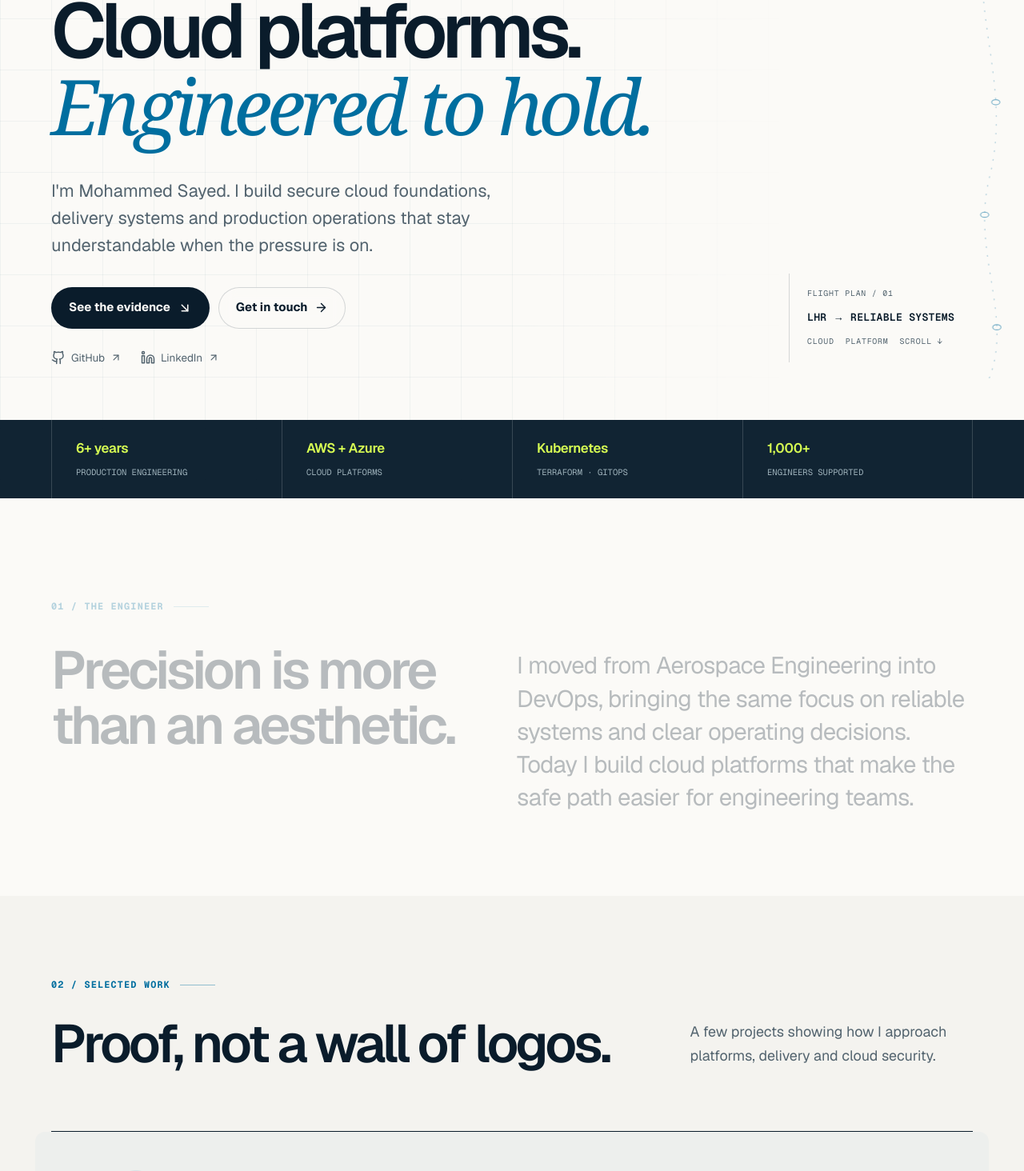
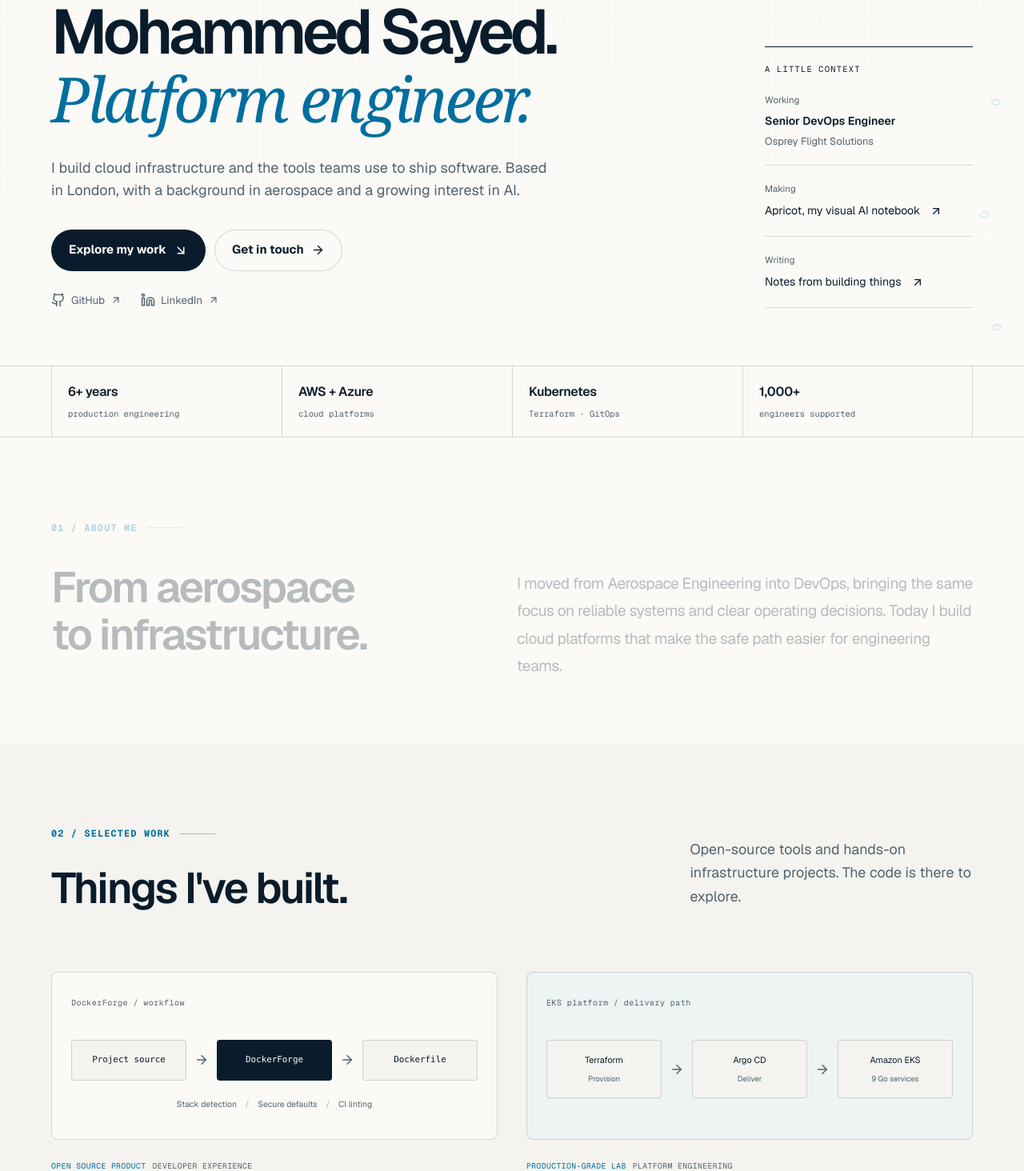
Before and after one commit to Mo-ASayed/MohammedSayed, a Next.js app: page / in a window 1280 px wide. Shown: the part 177-1641 px from the top of the page at 80% size. Built offline with nearby package versions, Linux system fonts and the light colour scheme.

Commit message:
Make the portfolio personal with clear identity and visual project stories

```diff
--- a/src/app/globals.css
+++ b/src/app/globals.css
@@ -425,3 +425,88 @@
 .theme-toggle { transition: background .2s ease, border-color .2s ease; }
 .theme-toggle:hover { background: color-mix(in srgb, var(--blue) 10%, var(--surface)); }
 html[data-theme="dark"] .button-primary:hover { color: #071b2a; }
+
+/* Personal editorial layout: identity first, then inspectable work. */
+.portfolio-home { --max: 1320px; }
+.portfolio-home .hero, .portfolio-home .hero-stage { min-height: auto; }
+.portfolio-home .hero::before { display: none; }
+.portfolio-home .hero-grid { opacity: .18; mask-image: linear-gradient(180deg, #000, transparent); }
+.portfolio-home .hero-shell { display: grid; grid-template-columns: minmax(0, 1fr) 260px; align-items: end; gap: 56px; padding-block: clamp(130px, 16vh, 180px) 72px; }
+.portfolio-home .hero h1 { font-size: clamp(3.5rem, 6.1vw, 6rem); letter-spacing: -.065em; line-height: 1.06; }
+.portfolio-home .hero h1 em { letter-spacing: -.045em; }
+.portfolio-home .hero-summary { font-size: 1.13rem; max-width: 53ch; margin-top: 28px; }
+.portfolio-home .kicker { font-size: .67rem; letter-spacing: .045em; }
+.profile-now { border-top: 1px solid var(--ink); padding-top: 16px; font-size: .88rem; }
+.now-label { font: .65rem var(--font-geist-mono), monospace; text-transform: uppercase; letter-spacing: .12em; }
+.profile-now > div { border-bottom: 1px solid var(--line); padding: 20px 0; }
+.profile-now div > span { display: block; color: var(--muted); font-size: .72rem; margin-bottom: 8px; }
+.profile-now strong { font-weight: 550; }
+.profile-now p { color: var(--muted); margin: 5px 0 0; font-size: .8rem; }
+.profile-now a { display: flex; align-items: center; gap: 12px; line-height: 1.6; }
+.profile-now a svg { flex-shrink: 0; }
+.profile-now a:hover { color: var(--blue); }
+.portfolio-home .signal-strip { background: var(--surface); color: var(--ink); border-block: 1px solid var(--line); }
+.portfolio-home .signal-item { border-color: var(--line); min-height: 88px; padding: 20px; }
+.portfolio-home .signal-item strong { color: var(--ink); font-size: 1rem; }
+.portfolio-home .signal-item span { color: var(--muted); text-transform: none; }
+.portfolio-home .section h2, .portfolio-home .contact h2 { font-size: clamp(2.4rem, 4.2vw, 4rem); line-height: 1.1; letter-spacing: -.045em; }
+.portfolio-home .story { padding-block: 80px; }
+.portfolio-home .story-lead { font-size: 1.2rem; line-height: 1.8; }
+.portfolio-home .flight-path { opacity: .35; }
+.portfolio-home .project-list { display: grid; grid-template-columns: repeat(2,minmax(0,1fr)); gap: 44px 36px; border: 0; }
+.portfolio-home .project { display: flex; flex-direction: column; margin: 0; padding: 0 0 26px; gap: 0; border-radius: 0; background: transparent; border-bottom: 1px solid var(--line); }
+.portfolio-home .project:hover { background: transparent; border-color: var(--line); }
+.portfolio-home .project-index, .portfolio-home .project-icon { display: none; }
+.portfolio-home .project-body { width: 100%; }
+.portfolio-home .project h3 { font-size: clamp(1.5rem, 2.4vw, 2.15rem); line-height: 1.18; margin-block: 14px; }
+.portfolio-home .project-body > p { font-size: .96rem; line-height: 1.75; }
+.portfolio-home .project-meta { font-size: .61rem; gap: 8px; }
+.portfolio-home .project-proof { border: 0; padding: 0; color: var(--muted); font-size: .8rem; }
+.portfolio-home .project-tags { margin-top: 16px; }
+.portfolio-home .project-links { display: flex; gap: 24px; margin-top: auto; padding-top: 18px; }
+.project-preview { border: 1px solid var(--line); background: var(--surface); border-radius: 8px; min-height: 210px; padding: 24px; margin-bottom: 26px; }
+.preview-caption { color: var(--muted); font: .63rem var(--font-geist-mono), monospace; letter-spacing: .04em; }
+.forge-preview, .platform-preview { display: grid; grid-template-columns: 1fr auto 1fr auto 1fr; align-items: center; gap: 10px; margin-top: 36px; }
+.forge-preview code, .platform-preview > div { border: 1px solid var(--line); border-radius: 4px; padding: 16px 8px; text-align: center; font-size: .68rem; background: var(--bg); }
+.forge-preview code:nth-of-type(2) { background: var(--ink); color: var(--surface); }
+.forge-preview p { grid-column: 1 / -1; font-size: .65rem; color: var(--muted); text-align: center; margin: 12px 0 0; }
+.forge-preview p span { margin-inline: 8px; opacity: .5; }
+.platform-preview small { display: block; color: var(--muted); font-size: .6rem; margin-top: 8px; }
+.preview-1 { background: color-mix(in srgb, var(--blue) 5%, var(--surface)); }
+.project-preview svg { color: var(--muted); }
+.portfolio-home .apricot-feature-inner { grid-template-columns: .85fr 1.15fr; gap: 60px; }
+.portfolio-home .apricot-feature h2 { font-size: 4.7rem; }
+.apricot-preview { display: block; min-width: 0; border: 1px solid var(--apricot-rule); border-radius: 8px; overflow: hidden; box-shadow: 0 16px 38px #3826160c; background: #f6f1e7; color: #513923; }
+.preview-browser { display: flex; gap: 5px; align-items: center; padding: 14px; border-bottom: 1px solid #d1bfa7; }
+.preview-browser > span { width: 6px; height: 6px; background: #c9b89e; border-radius: 50%; }
+.preview-browser small { margin-left: 10px; font: .62rem var(--font-geist-mono), monospace; }
+.apricot-preview img { display: block; width: 100%; height: auto; }
+.preview-link { display: flex; justify-content: space-between; align-items: center; gap: 12px; padding: 16px; border-top: 1px solid #d1bfa7; font-size: .75rem; }
+.apricot-preview:hover .preview-link { text-decoration: underline; text-underline-offset: 4px; }
+.experience-more { font-size: .88rem; margin-top: 16px; color: var(--muted); }
+.experience-more summary { cursor: pointer; color: var(--ink); padding-block: 8px; text-underline-offset: 4px; }
+.experience-more summary:hover { text-decoration: underline; }
+.experience-more summary:focus-visible { outline: 2px solid var(--blue); outline-offset: 4px; }
+.experience-more ul { padding-left: 18px; line-height: 1.8; }
+.experience-more li + li { margin-top: 12px; }
+@media (max-width: 1000px) {
+  .portfolio-home .hero-shell { grid-template-columns: minmax(0,1fr); gap: 38px; }
+  .profile-now { display: grid; grid-template-columns: repeat(3,minmax(0,1fr)); gap: 20px; }
+  .now-label { grid-column: 1 / -1; }
+  .profile-now > div { padding: 0 0 16px; }
+  .project-preview { padding: 16px; }
+  .forge-preview, .platform-preview { gap: 5px; }
+  .portfolio-home .apricot-feature-inner { gap: 32px; }
+}
+@media (max-width: 700px) {
+  .portfolio-home .hero-shell { padding-top: 118px; padding-bottom: 40px; }
+  .portfolio-home .hero h1 { font-size: clamp(2.65rem, 9vw, 4rem); }
+  .portfolio-home .hero-summary { font-size: 1rem; }
+  .profile-now { grid-template-columns: 1fr; gap: 14px; }
+  .profile-now > div { display: grid; grid-template-columns: 70px minmax(0,1fr); column-gap: 12px; align-items: baseline; }
+  .profile-now p { grid-column: 2; }
+  .portfolio-home .project-list, .portfolio-home .apricot-feature-inner { grid-template-columns: 1fr; }
+  .portfolio-home .story { padding-block: 60px; }
+  .portfolio-home .signal-item { padding: 16px 12px; }
+  .project-preview { min-height: 190px; }
+}
--- a/src/app/page.tsx
+++ b/src/app/page.tsx
@@ -27,13 +27,13 @@
           <div className="hero-shell">
             <div className="hero-copy">
               <p className="kicker"><span /> Senior DevOps &amp; Platform Engineer · London</p>
-              <h1 id="hero-title">Cloud platforms.<br /><em>Engineered to hold.</em></h1>
+              <h1 id="hero-title">Mohammed Sayed.<br /><em>Platform engineer.</em></h1>
               <p className="hero-summary">
-                I&apos;m Mohammed Sayed. I build secure cloud foundations, delivery systems and
-                production operations that stay understandable when the pressure is on.
+                I build cloud infrastructure and the tools teams use to ship software.
+                Based in London, with a background in aerospace and a growing interest in AI.
               </p>
               <div className="hero-actions">
-                <a className="button button-primary" href="#work">See the evidence <ArrowDownRight size={18} /></a>
+                <a className="button button-primary" href="#work">Explore my work <ArrowDownRight size={18} /></a>
                 <a className="button button-ghost" href="#contact">Get in touch <ArrowRight size={17} /></a>
               </div>
               <div className="hero-links" aria-label="Professional profiles">
@@ -42,11 +42,12 @@
               </div>
             </div>
 
-            <div className="hero-flight-status" aria-hidden="true">
-              <span>Flight plan / 01</span>
-              <strong>LHR → RELIABLE SYSTEMS</strong>
-              <div><span>Cloud</span><span>Platform</span><span>Scroll ↓</span></div>
-            </div>
+            <aside className="profile-now" aria-label="What I am working on">
+              <span className="now-label">A little context</span>
+              <div><span>Working</span><strong>Senior DevOps Engineer</strong><p>Osprey Flight Solutions</p></div>
+              <div><span>Making</span><a href="/apricot">Apricot, my visual AI notebook <ArrowUpRight size={16} /></a></div>
+              <div><span>Writing</span><a href={profile.medium} target="_blank" rel="noreferrer">Notes from building things <ArrowUpRight size={16} /></a></div>
+            </aside>
 
           </div>
 
@@ -66,8 +67,8 @@
       <section className="story section" id="about">
         <div className="section-shell story-grid">
           <div>
-            <p className="section-label">01 / The engineer</p>
-            <h2>Precision is more than an aesthetic.</h2>
+            <p className="section-label">01 / About me</p>
+            <h2>From aerospace to infrastructure.</h2>
           </div>
           <div className="story-copy">
             <p className="story-lead">
@@ -84,9 +85,9 @@
           <div className="section-intro">
             <div>
               <p className="section-label">02 / Selected work</p>
-              <h2>Proof, not a wall of logos.</h2>
+              <h2>Things I&apos;ve built.</h2>
             </div>
-            <p>A few projects showing how I approach platforms, delivery and cloud security.</p>
+            <p>Open-source tools and hands-on infrastructure projects. The code is there to explore.</p>
           </div>
 
           <div className="project-list">
@@ -97,6 +98,10 @@
                   <div className="project-index">0{index + 1}</div>
                   <div className="project-icon"><Icon size={28} strokeWidth={1.6} aria-hidden="true" /></div>
                   <div className="project-body">
+                    {index < 2 && <div className={`project-preview preview-${index}`}>
+                      <span className="preview-caption">{index === 0 ? "DockerForge / workflow" : "EKS platform / delivery path"}</span>
+                      {index === 0 ? <div className="forge-preview"><code>Project source</code><ArrowRight size={18} aria-hidden="true" /><code>DockerForge</code><ArrowRight size={18} aria-hidden="true" /><code>Dockerfile</code><p>Stack detection <span>/</span> Secure defaults <span>/</span> CI linting</p></div> : <div className="platform-preview"><div><span>Terraform</span><small>Provision</small></div><ArrowRight size={18} aria-hidden="true" /><div><span>Argo CD</span><small>Deliver</small></div><ArrowRight size={18} aria-hidden="true" /><div><span>Amazon EKS</span><small>9 Go services</small></div></div>}
+                    </div>}
                     <div className="project-meta"><span>{project.status}</span><span>{project.scope}</span></div>
                     <h3>{project.title}</h3>
                     <p>{project.description}</p>
@@ -125,18 +130,17 @@
           <div>
             <p className="section-label">Side project / Learning in public</p>
             <h2 id="apricot-title">Apricot</h2>
-            <span className="apricot-edition">My little AI playground</span>
+            <span className="apricot-edition">Learning by moving things.</span>
             <p className="apricot-description">I learn best when I can see what changes. Apricot is where I explore
               models, language and retrieval through small visual experiments.</p>
             <a className="button apricot-link" href="/apricot"><span>Have a look around</span><ArrowRight size={17} aria-hidden="true" /></a>
             <p className="apricot-detail">A work in progress, with notes along the way.</p>
           </div>
-          <ul aria-label="Workshop topics">
-            <li>Data and model fundamentals</li>
-            <li>Evaluation and common mistakes</li>
-            <li>Retrieval and language models</li>
-            <li>Running models in production</li>
-          </ul>
+          <a className="apricot-preview" href="/apricot#rag" aria-label="Open the interactive RAG map in Apricot">
+            <div className="preview-browser"><span /><span /><span /><small>Inside Apricot / the retrieval map</small></div>
+            <img src="/images/apricot-map.webp" width="1000" height="760" loading="lazy" alt="Apricot's retrieval map with draggable passages, a question marker and a search radius." />
+            <span className="preview-link">Move a question. Watch the evidence change. <ArrowUpRight size={18} /></span>
+          </a>
         </div>
       </section>
 
@@ -144,9 +148,9 @@
         <div className="section-shell experience-grid">
           <div className="experience-heading">
             <p className="section-label">03 / Experience</p>
-            <h2>Built in production.<br />Shared in public.</h2>
+            <h2>Where I&apos;ve worked.</h2>
             <p>Six years across cloud platforms, delivery engineering and technical education.</p>
-            <a className="inline-link" href="#contact">Ask for the full detail <ArrowRight size={16} /></a>
+            <a className="inline-link" href="#contact">Talk about my experience <ArrowRight size={16} /></a>
           </div>
           <div className="experience-list">
             {experience.map((item, index) => (
@@ -156,6 +160,7 @@
                   <h3>{item.role}</h3>
                   <p>{item.company}</p>
                   <p className="experience-outcome">{item.points[0]}</p>
+                  <details className="experience-more"><summary>More about this role</summary><ul>{item.points.slice(1).map(point => <li key={point}>{point}</li>)}</ul></details>
                   <div className="experience-tools" aria-label={`Tools used at ${item.company}`}>
                     {item.tools.map((tool) => <span key={tool}>{tool}</span>)}
                   </div>
@@ -169,10 +174,10 @@
 
       <section className="contact" id="contact">
         <div className="section-shell contact-grid">
-          <div><p className="section-label">04 / Contact</p><h2>Let&apos;s build something<br /><em>that holds.</em></h2></div>
+          <div><p className="section-label">04 / Contact</p><h2>Have something<br /><em>in mind?</em></h2></div>
           <div className="contact-copy">
             <p>
-              Feel free to reach out on LinkedIn, GitHub or through my tech blog.
+              For engineering roles, project questions or a conversation about something here, send me a note.
             </p>
             <ContactForm />
             <div>
--- a/tests/site-polish.mjs
+++ b/tests/site-polish.mjs
@@ -15,6 +15,18 @@
     await page.setViewportSize({ width, height: 844 });
     await page.goto(base);
     await page.evaluate(() => document.fonts.ready);
+    assert.ok(await page.evaluate(() => document.documentElement.scrollWidth <= innerWidth), `Homepage overflow at ${width}`);
+    assert.match(await page.locator('h1').innerText(), /Mohammed Sayed/);
+    const preview = page.locator('.apricot-preview img');
+    await preview.scrollIntoViewIfNeeded();
+    await preview.evaluate(img => img.decode());
+    assert.ok(await preview.evaluate(img => img.naturalWidth > 0), 'Apricot preview failed to load');
+    const roleDetails = page.locator('.experience-more').first();
+    await roleDetails.locator('summary').focus();
+    await page.keyboard.press('Enter');
+    assert.equal(await roleDetails.getAttribute('open'), '');
+    assert.ok(await roleDetails.locator('li').first().isVisible());
+    await page.goto(base);
     const links = await page.locator('.hero-links').boundingBox();
     const strip = await page.locator('.signal-strip').boundingBox();
     assert.ok(links.y + links.height <= strip.y, `Hero actions overlap stats at ${width}`);
@@ -63,7 +75,7 @@
   await page.goto(base);
   await page.screenshot({ path: 'test-results/polish-mobile.png', fullPage: true });
   assert.deepEqual(errors, []);
-  console.log('PASS: hero geometry, tablet clipping, mobile menu, project routes, blocked storage, sidebar access and keyboard focus.');
+  console.log('PASS: identity, preview image, keyboard role disclosures, hero geometry, responsive layouts, mobile menu, project routes, themes, blocked storage and keyboard focus.');
 } finally {
   await browser.close();
 }
```
Also changed, not shown: public/images/apricot-map.webp (added), 1 other file (tests, documents, lock files or other folders).
